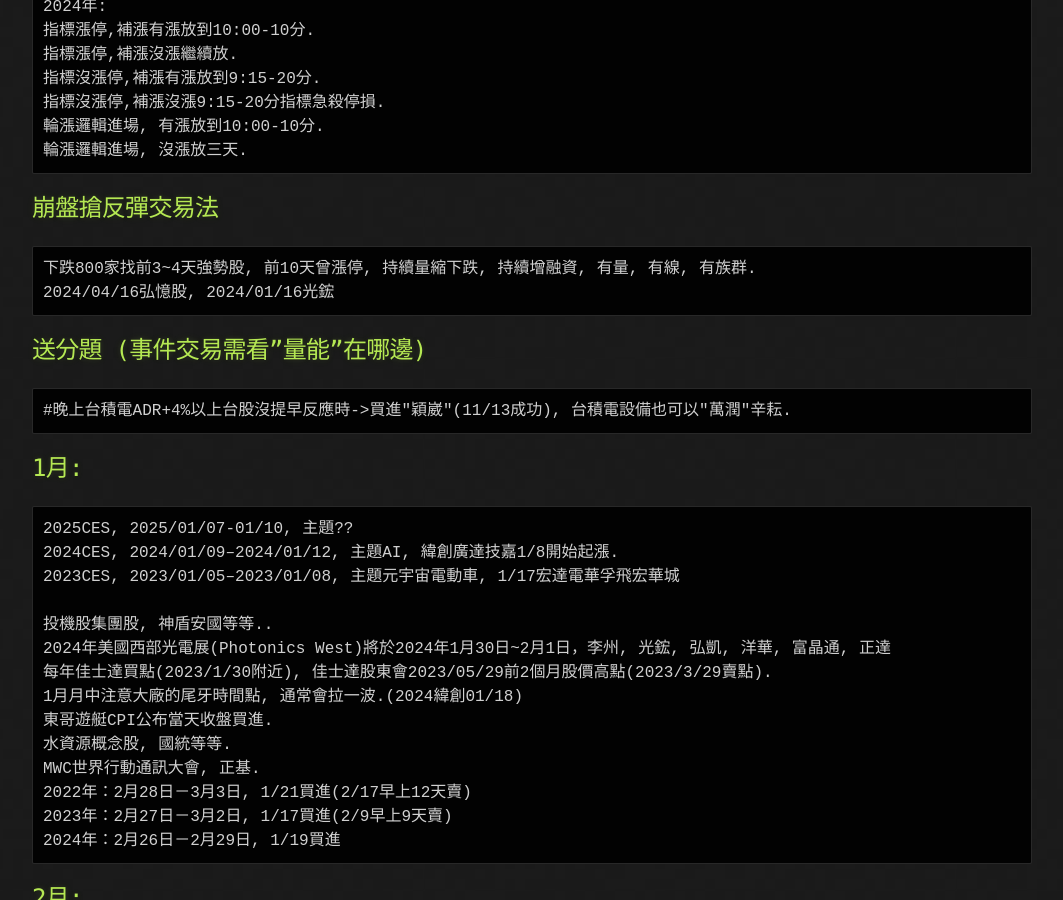
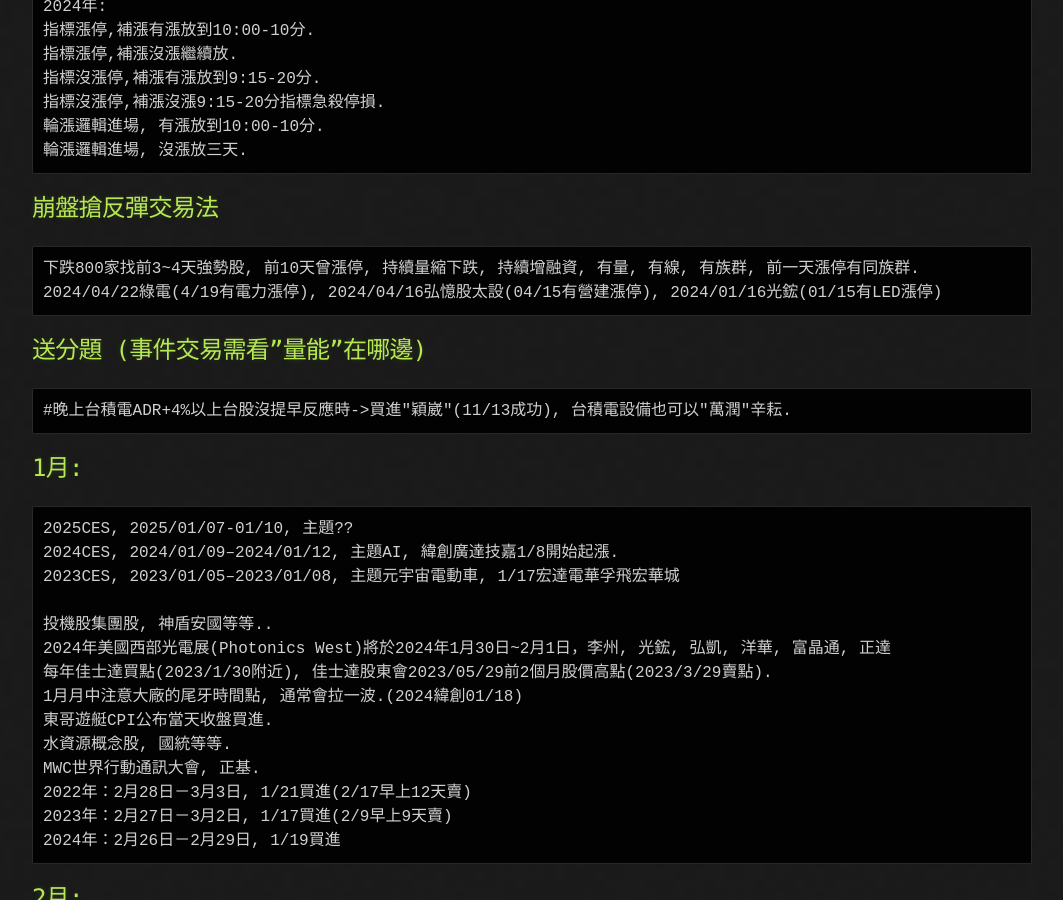
Before and after one commit to lepg5487/Stock_God, a Jekyll site: the page built from experience.md, in a window 1280 px wide and 900 px high, scrolled down 706 px. Shown: the whole window, without its empty margins (108-1171 px from the left). Built offline with Jekyll 4.4.1, drawn with Linux system fonts in a browser that asks for light colours; our own code applies the rules of GitHub Pages for plain Markdown files.

Commit message:
Update experience.md

````diff
--- a/experience.md
+++ b/experience.md
@@ -28,8 +28,8 @@
 ```
 ## 崩盤搶反彈交易法
 ```
-下跌800家找前3~4天強勢股, 前10天曾漲停, 持續量縮下跌, 持續增融資, 有量, 有線, 有族群.
-2024/04/16弘憶股, 2024/01/16光鋐
+下跌800家找前3~4天強勢股, 前10天曾漲停, 持續量縮下跌, 持續增融資, 有量, 有線, 有族群, 前一天漲停有同族群.
+2024/04/22綠電(4/19有電力漲停), 2024/04/16弘憶股太設(04/15有營建漲停), 2024/01/16光鋐(01/15有LED漲停)
 ```
 ## 送分題 (事件交易需看"量能"在哪邊)
 ```
````
